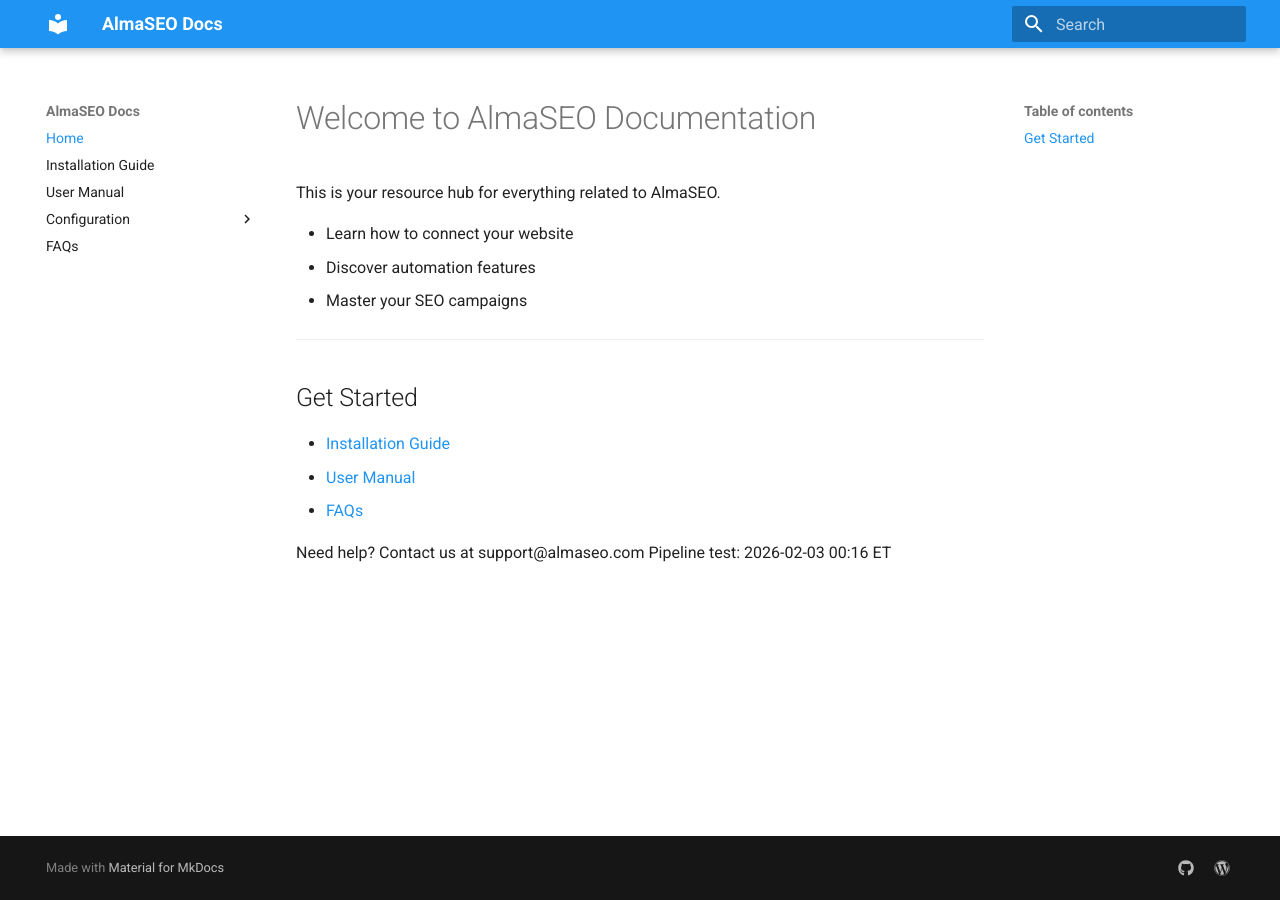
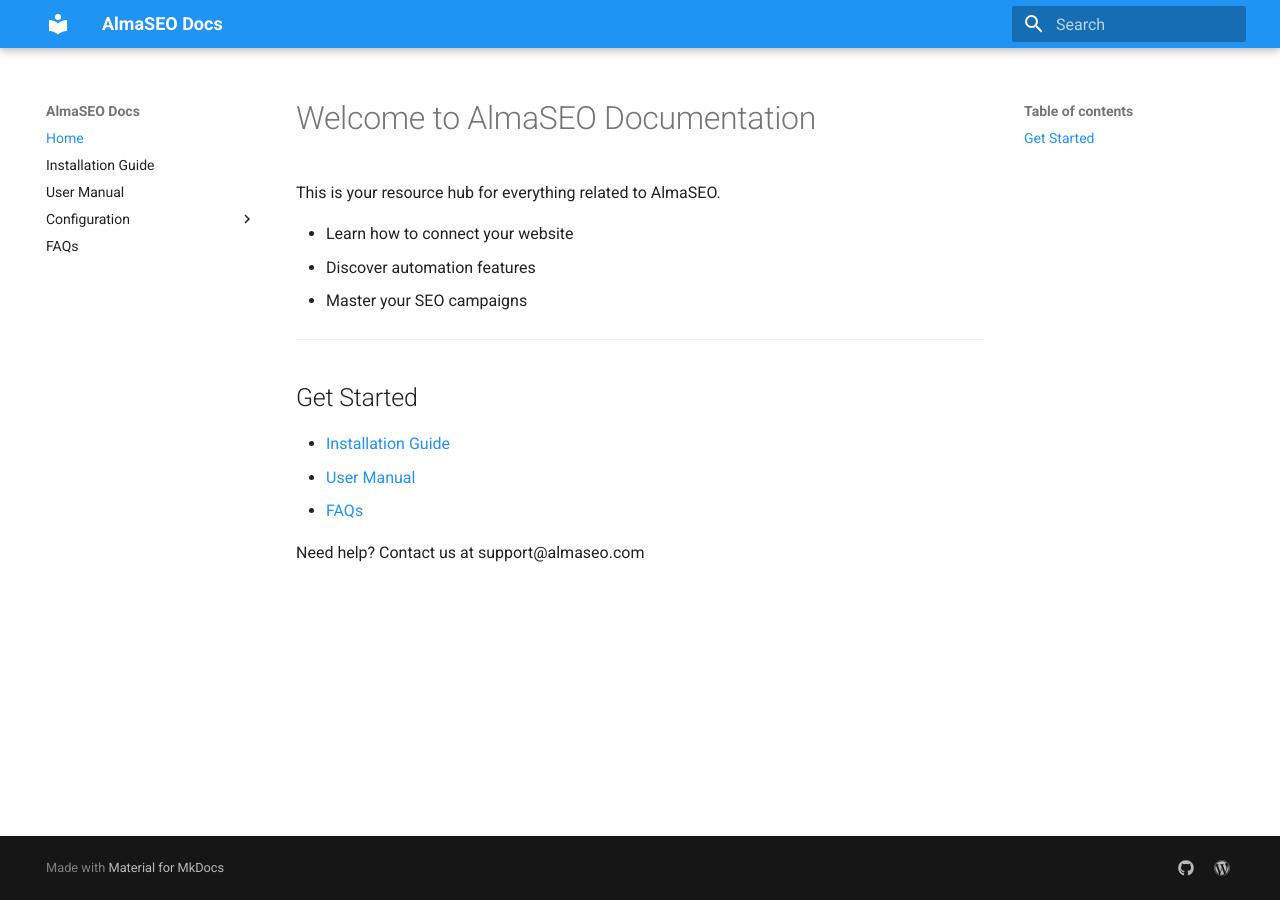
Before and after one commit to ilaos/myproject-docs, an MkDocs documentation site: the page built from docs/index.md, in a window 1280 px wide. Built offline with MkDocs 1.6.1 and Material for MkDocs 9.7.7, drawn with Linux system fonts in a browser that asks for light colours.

Commit message:
docs: remove pipeline test

```diff
--- a/docs/index.md
+++ b/docs/index.md
@@ -15,4 +15,3 @@ This is your resource hub for everything related to AlmaSEO.
 - [FAQs](faq.md)
 
 Need help? Contact us at support@almaseo.com
-Pipeline test: 2026-02-03 00:16 ET
```
